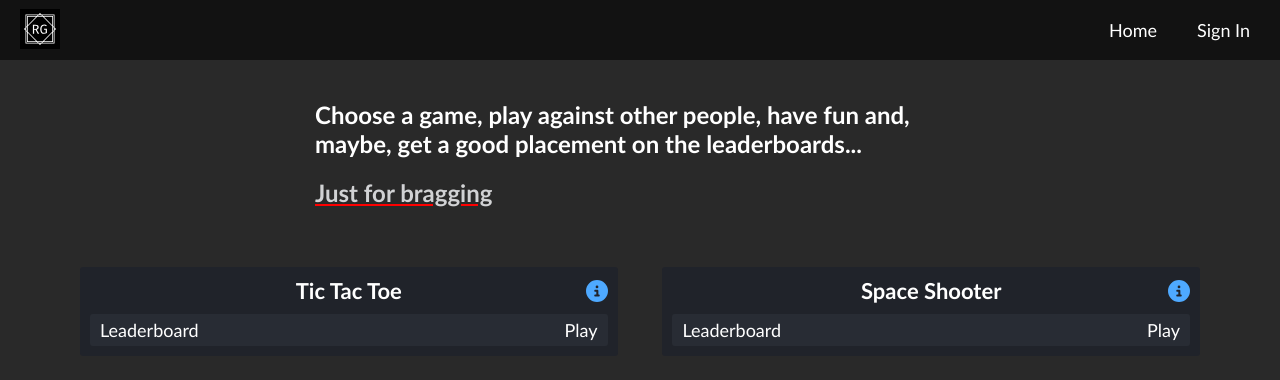
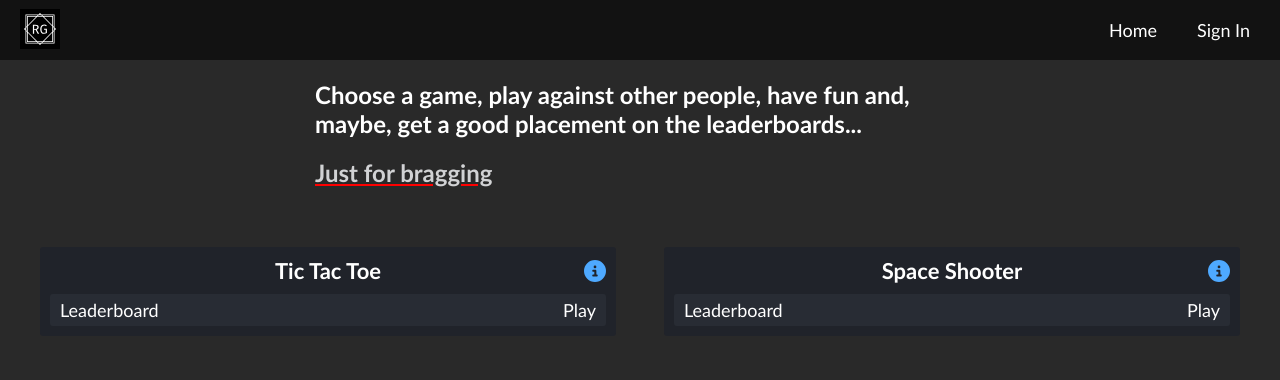
Before and after one commit to Romario-Negreiros/RetroGames, a Next.js app: page / in a window 1280 px wide. Shown: the top 380 px of the page. Built offline with nearby package versions, Linux system fonts and the light colour scheme; no server answers.

Commit message:
refactor: remove wrapper from children (main tag)

```diff
--- a/src/components/Layout/index.tsx
+++ b/src/components/Layout/index.tsx
@@ -22,7 +22,7 @@ const Layout: React.FC<Props> = ({ children }) => {
       </Head>
 
       <Header />
-      <main className="main_container">{children}</main>
+      {children}
     </>
   )
 }
```
